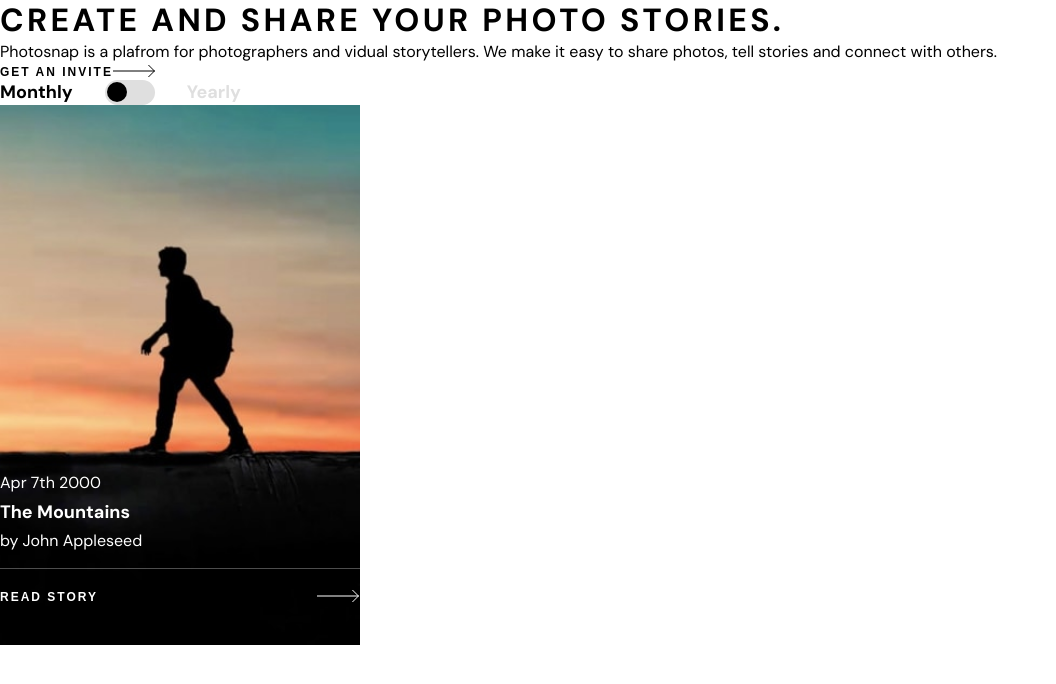
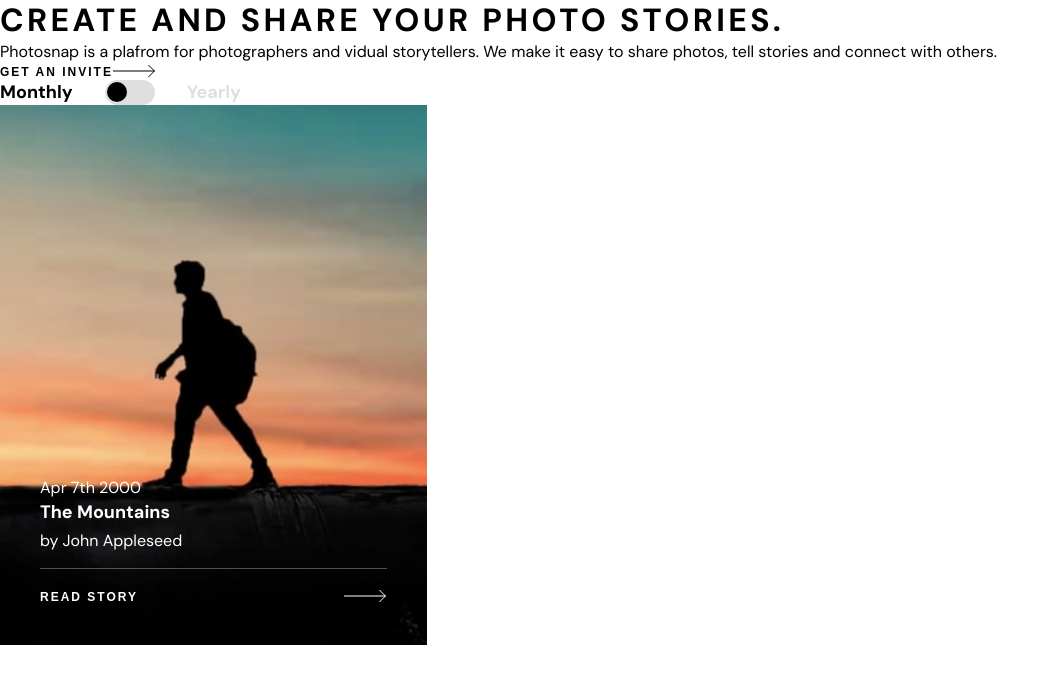
Before and after one commit to mbensa/photosnap, a React (Create React App) app: page / in a window 1280 px wide. Shown: the top 684 px of the page, without its empty margins (0-1056 px from the left). Built offline with nearby package versions, Linux system fonts and the light colour scheme.

Commit message:
added styling to card component

```diff
--- a/src/components/Card.js
+++ b/src/components/Card.js
@@ -92,10 +92,11 @@ export default function Card(props) {
 
   useEffect(() => {
     window.addEventListener('resize', handleWindowResize);
+
     return () => {
       window.removeEventListener('resize', handleWindowResize);
     };
-  }, []);
+  }, [handleWindowResize]);
 
   return (
     <div className="cardBg" style={{ backgroundImage: `url(${imageUrl})` }}>
--- a/src/components/card.css
+++ b/src/components/card.css
@@ -1,11 +1,9 @@
 .cardBg {
   background-repeat: no-repeat;
   color: var(--white);
-  width: 375px;
-  height: 375px;
   background-size: cover;
   min-height: 375px;
-  padding-bottom: 40px;
+  padding: 0 40px 40px 40px;
 }
 
 .cardTextContainer {
@@ -45,20 +43,3 @@ hr {
   display: flex;
   justify-content: space-between;
 }
-
-@media (min-width: 768px) {
-  .cardBg {
-    height: 500px;
-    width: 384px;
-  }
-
-  .cardDate {
-    padding: 340px 0 5px 0;
-  }
-}
-
-@media (min-width: 1024px) {
-  .cardBg {
-    width: 360px;
-  }
-}
```
